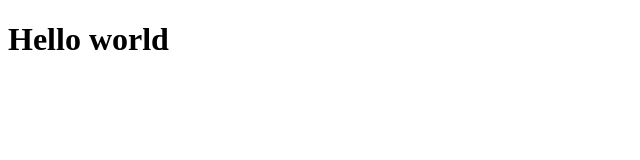
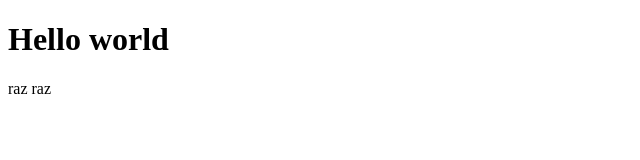
Before and after one commit to RAlekseev/studyweb, a plain HTML site: page index.html in a window 1280 px wide. Shown: the full height of the page, 0-640 px from the left. Drawn offline with Linux system fonts and the light colour scheme.

Commit message:
[E] index.html

```diff
--- a/index.html
+++ b/index.html
@@ -6,5 +6,6 @@
 </head>
 <body>
 <h1>Hello world</h1>
+raz raz
 </body>
 </html>
```
